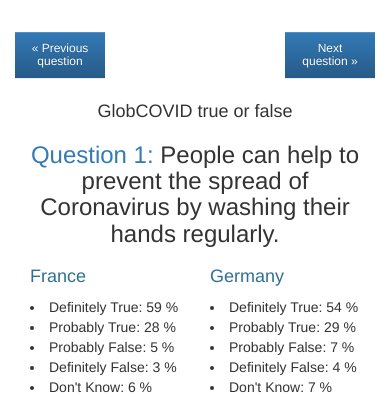
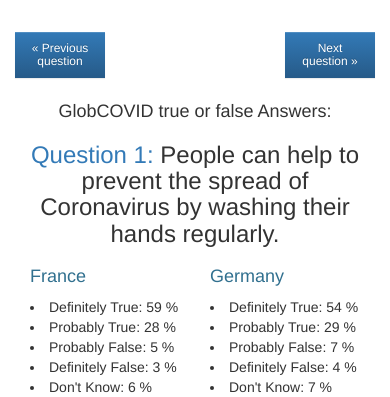
Before and after one commit to Maciek-cod/my-first-blog, a Django app: page /conspi/question/1 in a window 390 px wide. Shown: the part 305-702 px from the top of the page. Run offline with Django 3.2, Linux system fonts and the light colour scheme; data comes from the database, SQL or seed files in the repository; some libraries are stand-ins or nearby versions.

Commit message:
Responsive niceeeeee

```diff
--- a/conspi/templates/conspi/question.html
+++ b/conspi/templates/conspi/question.html
@@ -6,7 +6,7 @@
 	<a href="{% url 'question' nextt %}" class="next col-xs-3 col-xs-offset-6 col-sm-2 col-sm-offset-8 text-center btn-primary"><h6>Next question &raquo;</h6></a>
 	<br><br><br>
 	<div class="text-center">
-		<h4>GlobCOVID true or false</h4>
+		<h4>GlobCOVID true or false Answers:</h4>
 		<h3><span class="text-primary">Question {{ question }}:</span> {{ question.title }}</h3>
 	</div>
 	{% for answer in answers %}
```
